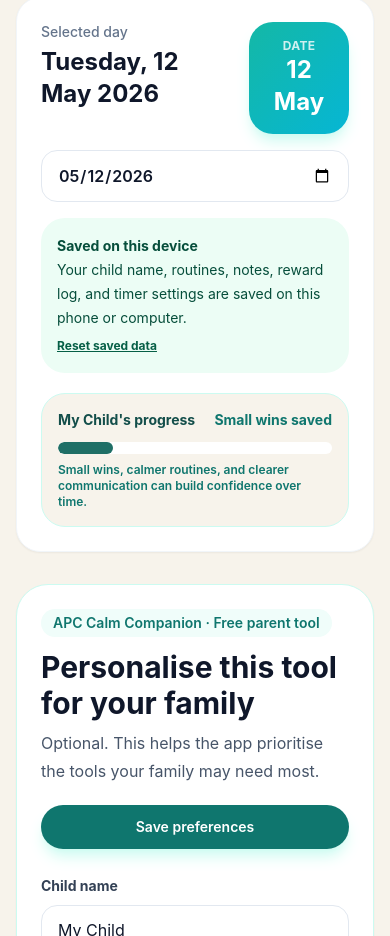
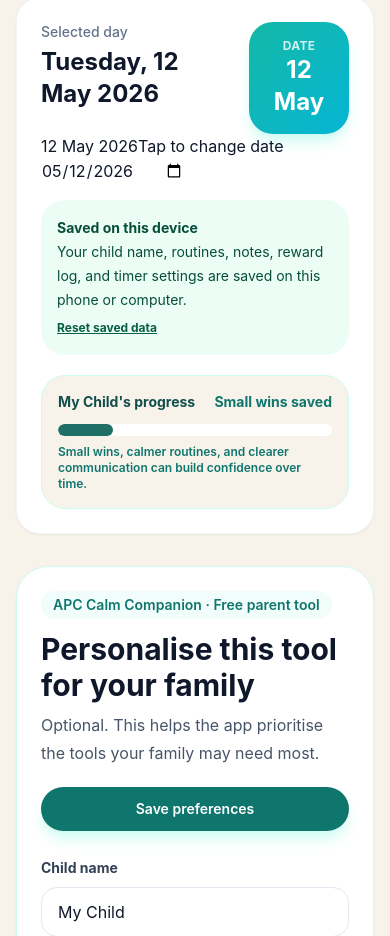
Before and after one commit to autismpathwaysconsulting/apc-calm-companion, a React (Vite) app: page / in a window 390 px wide. Shown: the part 907-1843 px from the top of the page. Built offline with nearby package versions, Linux system fonts and the light colour scheme.

Commit message:
Fix mobile date input display

```diff
--- a/src/App.css
+++ b/src/App.css
@@ -214,3 +214,82 @@
     padding: 0.9rem 1rem !important;
   }
 }
+
+/* APC exact mobile date fix: custom visible date button, hidden native picker */
+.apc-date-select {
+  position: relative;
+  display: flex;
+  width: 100%;
+  min-height: 58px;
+  flex-direction: column;
+  align-items: center;
+  justify-content: center;
+  gap: 2px;
+  overflow: hidden;
+  border: 1px solid #dbe5ef;
+  border-radius: 1rem;
+  background: #ffffff;
+  box-sizing: border-box;
+  cursor: pointer;
+}
+
+.apc-date-select-main {
+  color: #0f172a;
+  font-size: 1rem;
+  font-weight: 850;
+  line-height: 1.2;
+}
+
+.apc-date-select-sub {
+  color: #64748b;
+  font-size: 0.72rem;
+  font-weight: 700;
+  line-height: 1.1;
+}
+
+.apc-date-select-native {
+  position: absolute !important;
+  inset: 0 !important;
+  width: 100% !important;
+  height: 100% !important;
+  min-height: 0 !important;
+  margin: 0 !important;
+  padding: 0 !important;
+  opacity: 0 !important;
+  cursor: pointer !important;
+  z-index: 2 !important;
+  -webkit-appearance: none !important;
+  appearance: none !important;
+  background: transparent !important;
+  color: transparent !important;
+  border: 0 !important;
+  font-size: 16px !important;
+}
+
+.apc-date-select-native::-webkit-date-and-time-value {
+  color: transparent !important;
+}
+
+.apc-date-select-native::-webkit-calendar-picker-indicator {
+  position: absolute !important;
+  inset: 0 !important;
+  width: 100% !important;
+  height: 100% !important;
+  opacity: 0 !important;
+  cursor: pointer !important;
+}
+
+@media (max-width: 640px) {
+  .apc-date-select {
+    min-height: 56px;
+    border-radius: 0.95rem;
+  }
+
+  .apc-date-select-main {
+    font-size: 0.95rem;
+  }
+
+  .apc-date-select-sub {
+    font-size: 0.68rem;
+  }
+}
--- a/src/App.jsx
+++ b/src/App.jsx
@@ -5,6 +5,19 @@
 const APC_FREE_CALL_URL = "https://cal.com/autismpathwaysconsulting/free-discovery-call";
 const APC_PARENT_OPTIONS_URL = "https://autismpathwaysconsulting.com/services.html";
 const APC_WEBSITE_URL = "https://autismpathwaysconsulting.com";
+
+
+function formatDisplayDateInput(dateString) {
+  if (!dateString) return "Change date";
+  const date = new Date(`${dateString}T00:00:00`);
+  if (Number.isNaN(date.getTime())) return "Change date";
+  return date.toLocaleDateString("en-GB", {
+    day: "numeric",
+    month: "short",
+    year: "numeric",
+  });
+}
+
 
 function Card({ children, className = "" }) {
   return <section className={`rounded-3xl bg-white shadow-sm ${className}`}>{children}</section>;
@@ -713,7 +726,17 @@
                 </div>
               </div>
 
-              <input value={selectedDate} onChange={(event) => setSelectedDate(event.target.value)} type="date" className="mt-4 w-full rounded-2xl border border-slate-200 px-4 py-3 font-semibold outline-none focus:ring-2 focus:ring-teal-500" />
+              <label className="apc-date-select">
+                <span className="apc-date-select-main">{formatDisplayDateInput(selectedDate)}</span>
+                <span className="apc-date-select-sub">Tap to change date</span>
+                <input
+                  value={selectedDate}
+                  onChange={(event) => setSelectedDate(event.target.value)}
+                  type="date"
+                  className="apc-date-select-native"
+                  aria-label="Select date"
+                />
+              </label>
               <div className="mt-4 rounded-3xl bg-emerald-50 p-4 text-sm leading-6 text-emerald-900">
   <p className="font-bold">{saveMessage}</p>
   <p>Your child name, routines, notes, reward log, and timer settings are saved on this phone or computer.</p>
```
